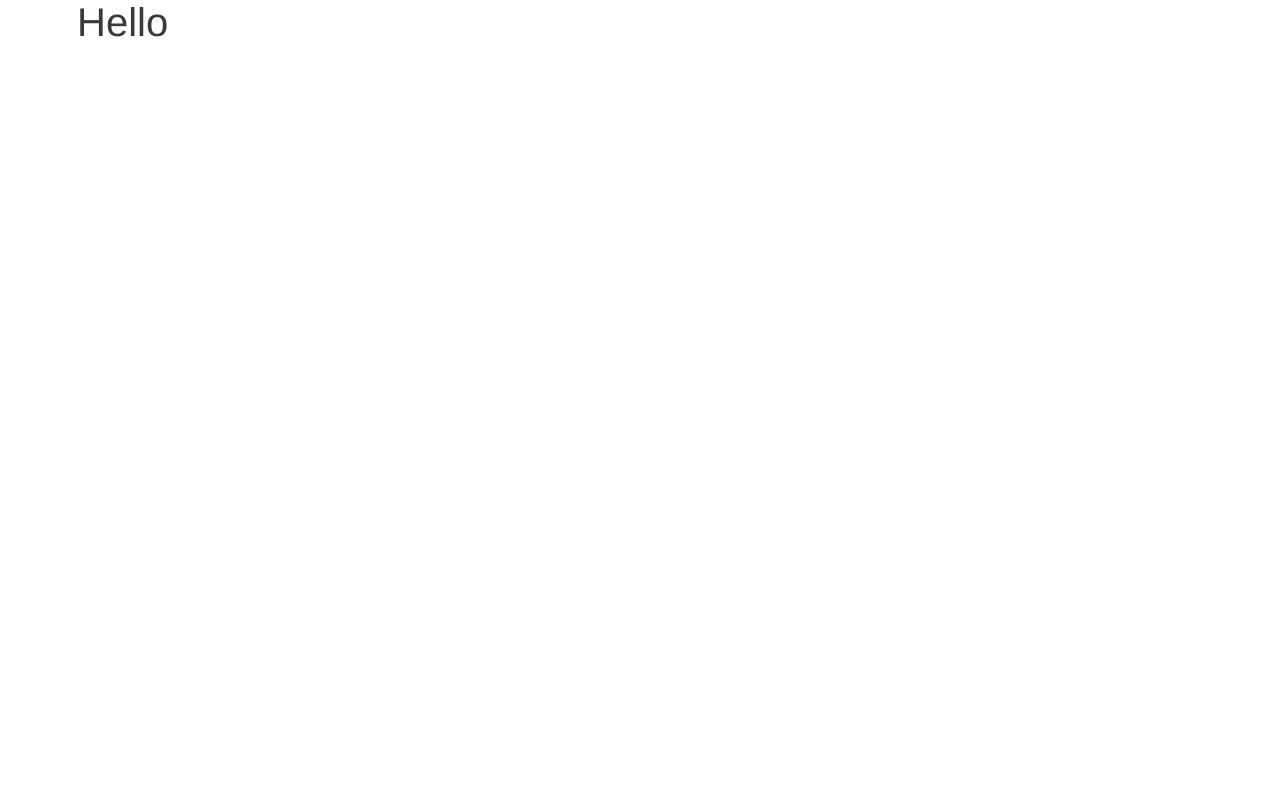
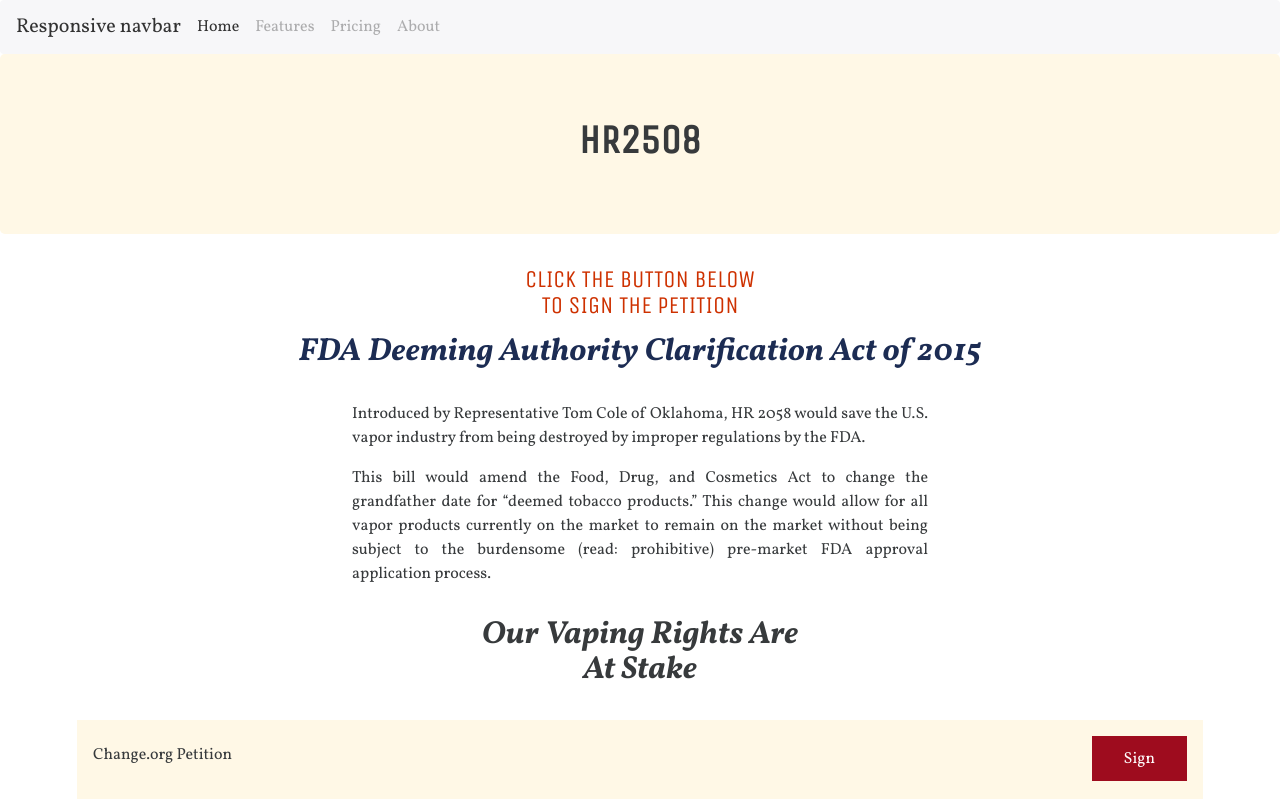
Before and after one commit to ianhernandez/hr2508, a website: page index.html in a window 1280 px wide. Drawn offline with nearby package versions, Linux system fonts and the light colour scheme; files that its build step writes are made by us from their sources; files whose address does not match are found by name.

Commit message:
wrote up general html structure and inputted content

```diff
--- a/Gruntfile.js
+++ b/Gruntfile.js
@@ -73,8 +73,18 @@ module.exports = function(grunt){
       target: {
         src: 'index.html' // point to your HTML file.
       }
-    }
+    },
 
+		browserSync: {
+		    bsFiles: {
+		        src : 'build/css/*.css'
+		    },
+		    options: {
+		        server: {
+		            baseDir: "./"
+		        }
+		    }
+		}
 
 
 	});
@@ -93,6 +103,8 @@ module.exports = function(grunt){
 
 	grunt.loadNpmTasks('grunt-contrib-uglify');
 
-	grunt.registerTask('default', ['sass']);
+	grunt.loadNpmTasks('grunt-browser-sync');
+
+	grunt.registerTask('default', ['watch']);
 
 };
--- a/index.html
+++ b/index.html
@@ -12,8 +12,8 @@
 
   <meta name="viewport" content="width=device-width, height=device-height, initial-scale=1.0, maximum-scale=1.0, target-densityDpi=device-dpi, user-scalable=0, minimal-ui" />
 
-  <link href='https://fonts.googleapis.com/css?family=Montserrat:400,700' rel='stylesheet' type='text/css'>
-
+  <link href='https://fonts.googleapis.com/css?family=Unica+One' rel='stylesheet' type='text/css'>
+  <link href='https://fonts.googleapis.com/css?family=Vollkorn:400,400italic,700,700italic' rel='stylesheet' type='text/css'>
   <!--[if IE]>
       <link href="/stylesheets/ie.css" media="screen, projection" rel="stylesheet" type="text/css" />
   <![endif]-->
@@ -23,11 +23,58 @@
 	<![endif]-->
 </head>
 
-<body id="home" data-spy="scroll" data-target="#navbar-example" data-offset="80">
+<body id="home">
 
+<nav class="navbar navbar-light bg-faded">
+  <button class="navbar-toggler hidden-sm-up" type="button" data-toggle="collapse" data-target="#exCollapsingNavbar2">
+    &#9776;
+  </button>
+  <div class="collapse navbar-toggleable-xs" id="exCollapsingNavbar2">
+    <a class="navbar-brand" href="#">Responsive navbar</a>
+    <ul class="nav navbar-nav">
+      <li class="nav-item active">
+        <a class="nav-link" href="#">Home <span class="sr-only">(current)</span></a>
+      </li>
+      <li class="nav-item">
+        <a class="nav-link" href="#">Features</a>
+      </li>
+      <li class="nav-item">
+        <a class="nav-link" href="#">Pricing</a>
+      </li>
+      <li class="nav-item">
+        <a class="nav-link" href="#">About</a>
+      </li>
+    </ul>
+  </div>
+</nav>
+
+<header class="site-header">
+    <div class="jumbotron">
+      <h1>HR2508</h1>
+    </div>
+</header>
+
+<section class="introduction">
   <div class="container">
-    <h1>Hello</h1>
+    <h2>CLICK THE BUTTON BELOW TO SIGN THE PETITION</h2>
+    <h1>FDA Deeming Authority Clarification Act of 2015</h1>
+    <p>Introduced by Representative Tom Cole of Oklahoma, HR 2058 would save the U.S. vapor industry from being destroyed by improper regulations   by the FDA.</p>
+    <p>This bill would amend the Food, Drug, and Cosmetics Act to change the grandfather date for “deemed tobacco products.” This change would allow for all vapor products currently on the market to remain on the market without being subject to the burdensome (read: prohibitive) pre-market FDA approval application process.</p>
   </div>
+</section>
+
+<section class="call-to-action">
+  <div class="container">
+
+    <h1>Our Vaping Rights Are At Stake</h1>
+    <div class="block-list">
+      <div class="block">
+        <h3>Change.org Petition</h3>
+        <a href="#">Sign</a>
+      </div>
+    </div>
+  </div>
+</section>
 
 </body>
 </html>
--- a/package.json
+++ b/package.json
@@ -12,6 +12,7 @@
     "grunt": "^0.4.5"
   },
   "devDependencies": {
+    "grunt-browser-sync": "^2.2.0",
     "grunt-contrib-concat": "^0.5.1",
     "grunt-contrib-cssmin": "^0.13.0",
     "grunt-contrib-jshint": "^0.11.2",
--- a/sass/screen.scss
+++ b/sass/screen.scss
@@ -1 +1,84 @@
-@import "bootstrap/bootstrap.scss"
+@import "bootstrap/bootstrap.scss";
+
+$tan:       #FFF8E6;
+$red:   	  #CE3100;
+$dark-red:  #9E0C1E;
+$blue:      #1C2C53;
+
+body{
+	font-family: 'Vollkorn', serif;
+}
+
+h1,h2,h3,h4,h5,h6{
+	font-family: 'Vollkorn', serif;
+}
+h1{
+	font-weight: 800;
+}
+
+.jumbotron{
+	background: $tan;
+	h1{
+		font-family: 'Unica One', sans-serif;
+		text-align: center;
+	}
+}
+
+.introduction{
+	padding-bottom: 1rem;
+
+	h1{
+		text-align: center;
+		font-size: 2em;
+		color: $blue;
+		font-style: italic;
+		margin-bottom: 2rem;
+	}
+	h2{
+		font-family: 'Unica One', sans-serif;
+		font-size: 1.5em;
+		text-align: center;
+		max-width: 15rem;
+		margin: 0 auto;
+		margin-bottom: 1rem;
+		color: $red;
+	}
+	p{
+		max-width: 40rem;
+		margin: 0 auto;
+		margin-bottom: 1rem;
+		text-align: justify;
+		padding: 0 2rem;
+	}
+}
+
+.call-to-action{
+	h1{
+		text-align: center;
+		font-size: 2em;
+		font-style: italic;
+		max-width: 20rem;
+		margin: 0 auto;
+		margin-bottom: 2rem;
+	}
+
+	.block{
+		background: $tan;
+		padding: 1em;
+		@include clearfix();
+		h3{
+			float: left;
+			font-size: 1em;
+			display: block;
+			padding: .66rem 0;
+		}
+		a{
+			float: right;
+			display: block;
+			padding: .66rem 2rem;
+			background: $dark-red;
+			color: #fff;
+		}
+	}
+
+}
```
Also changed, not shown: build/css/screen.css, 1 other file.
